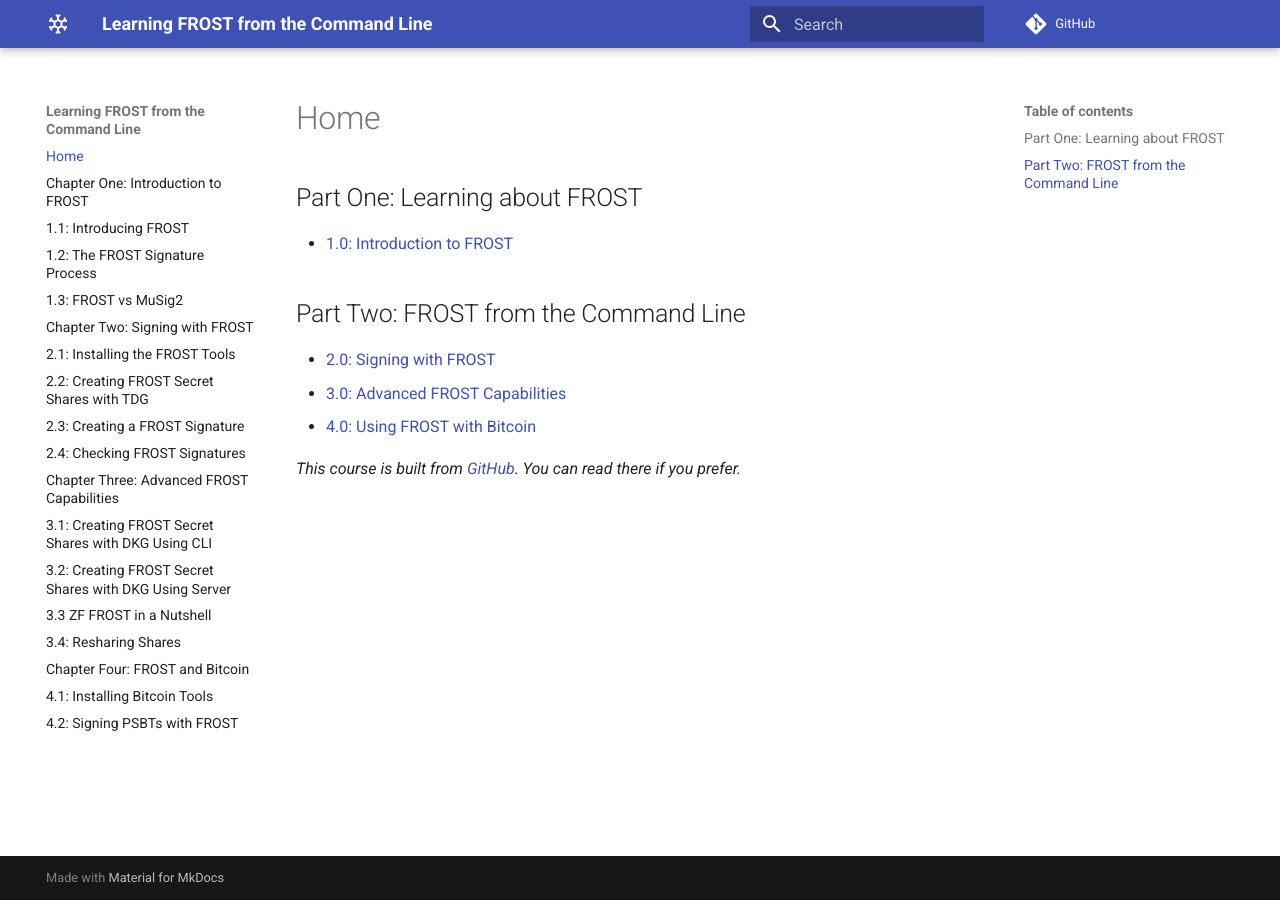
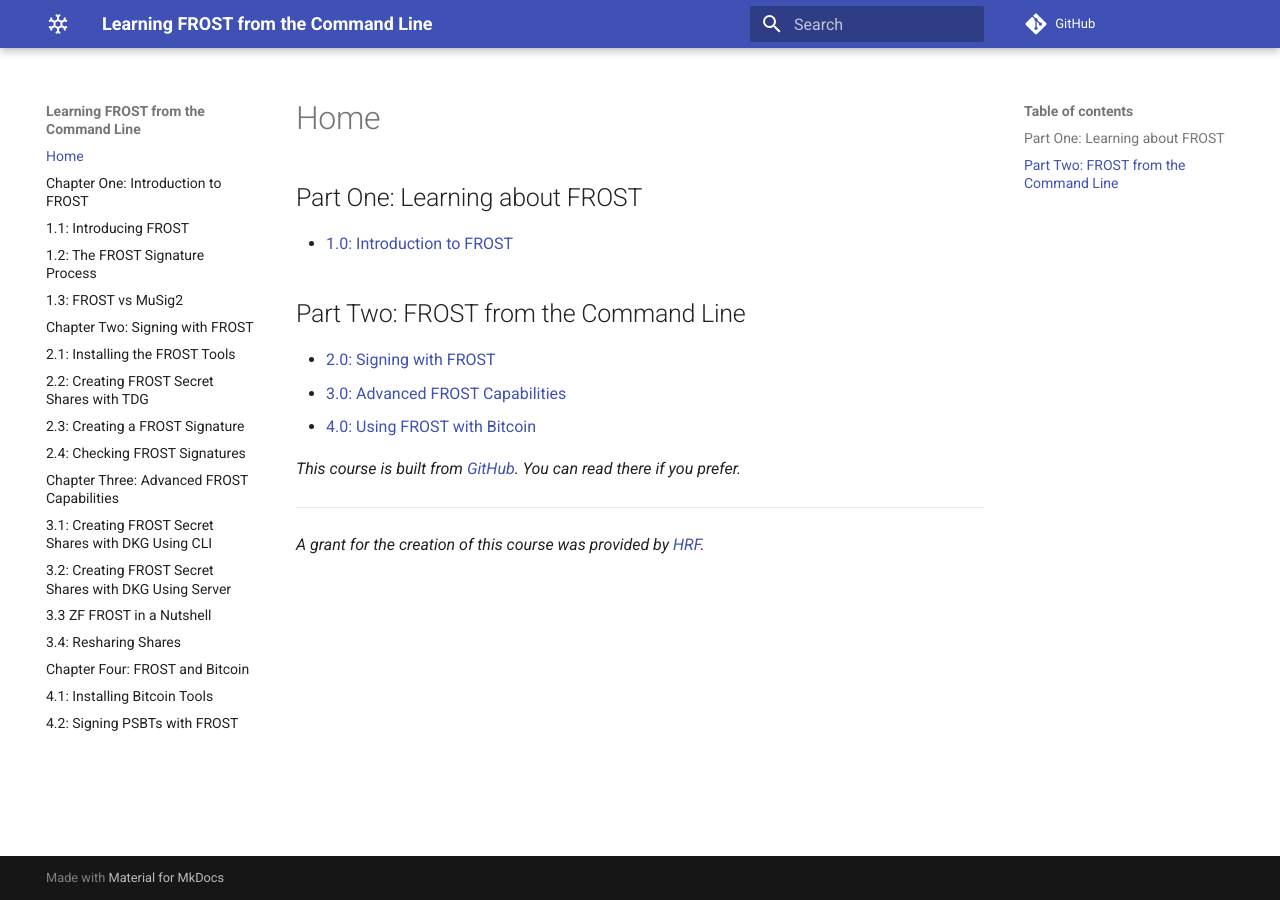
Before and after one commit to BlockchainCommons/Learning-FROST-from-the-Command-Line, an MkDocs documentation site: the page built from docs/index.md, in a window 1280 px wide. Built offline with MkDocs 1.6.1 and Material for MkDocs 9.7.7, drawn with Linux system fonts in a browser that asks for light colours; comment, search, counter and statistics services are not loaded.

Commit message:
Update index.md

```diff
--- a/docs/index.md
+++ b/docs/index.md
@@ -9,3 +9,7 @@
 * [4.0: Using FROST with Bitcoin](04_0_FROST_and_Bitcoin.md)
 
 _This course is built from [GitHub](https://github.com/BlockchainCommons/Learning-FROST-from-the-Command-Line/blob/main/README.md). You can read there if you prefer._
+
+---
+
+_A grant for the creation of this course was provided by [HRF](https://hrf.org/)._
```
